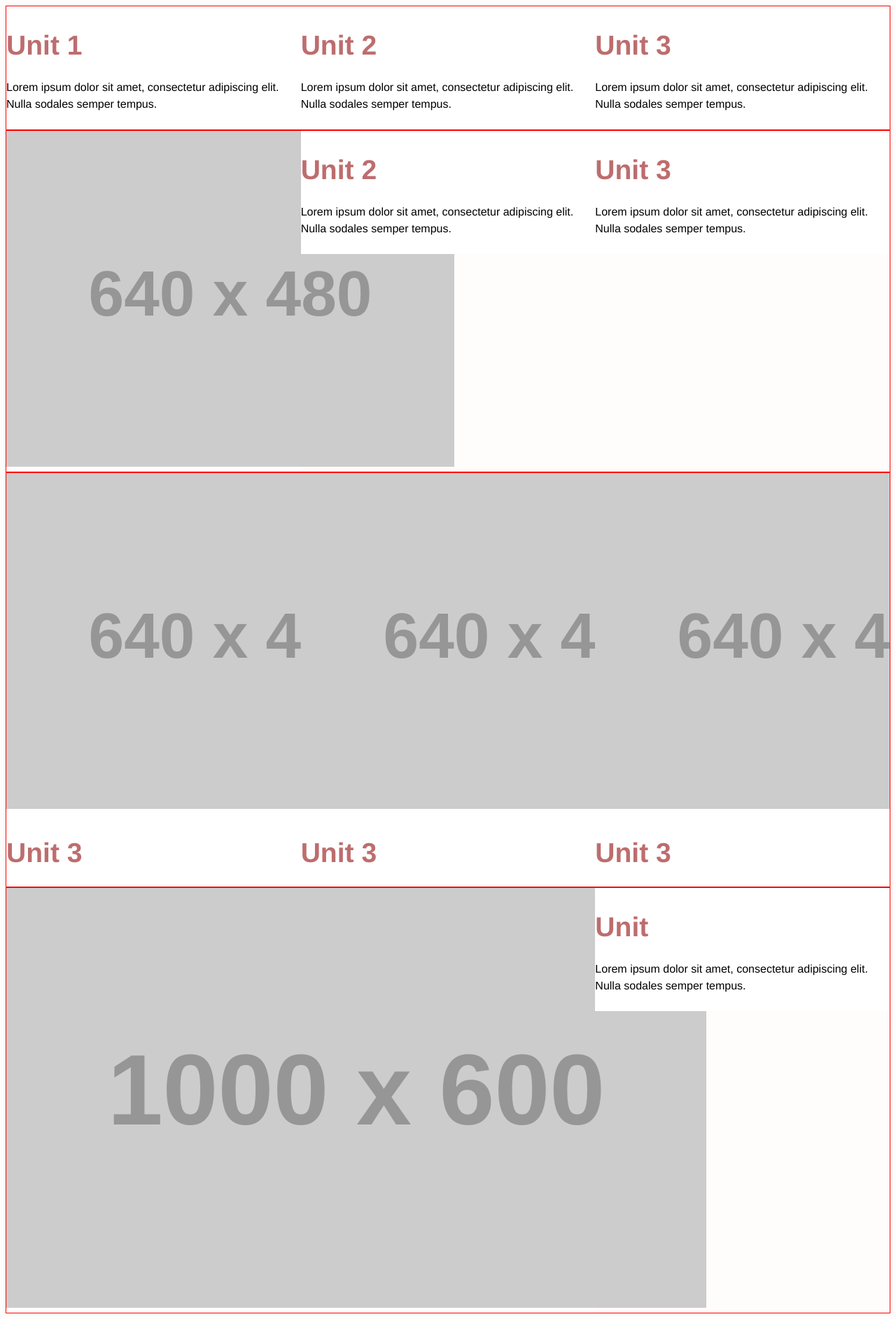
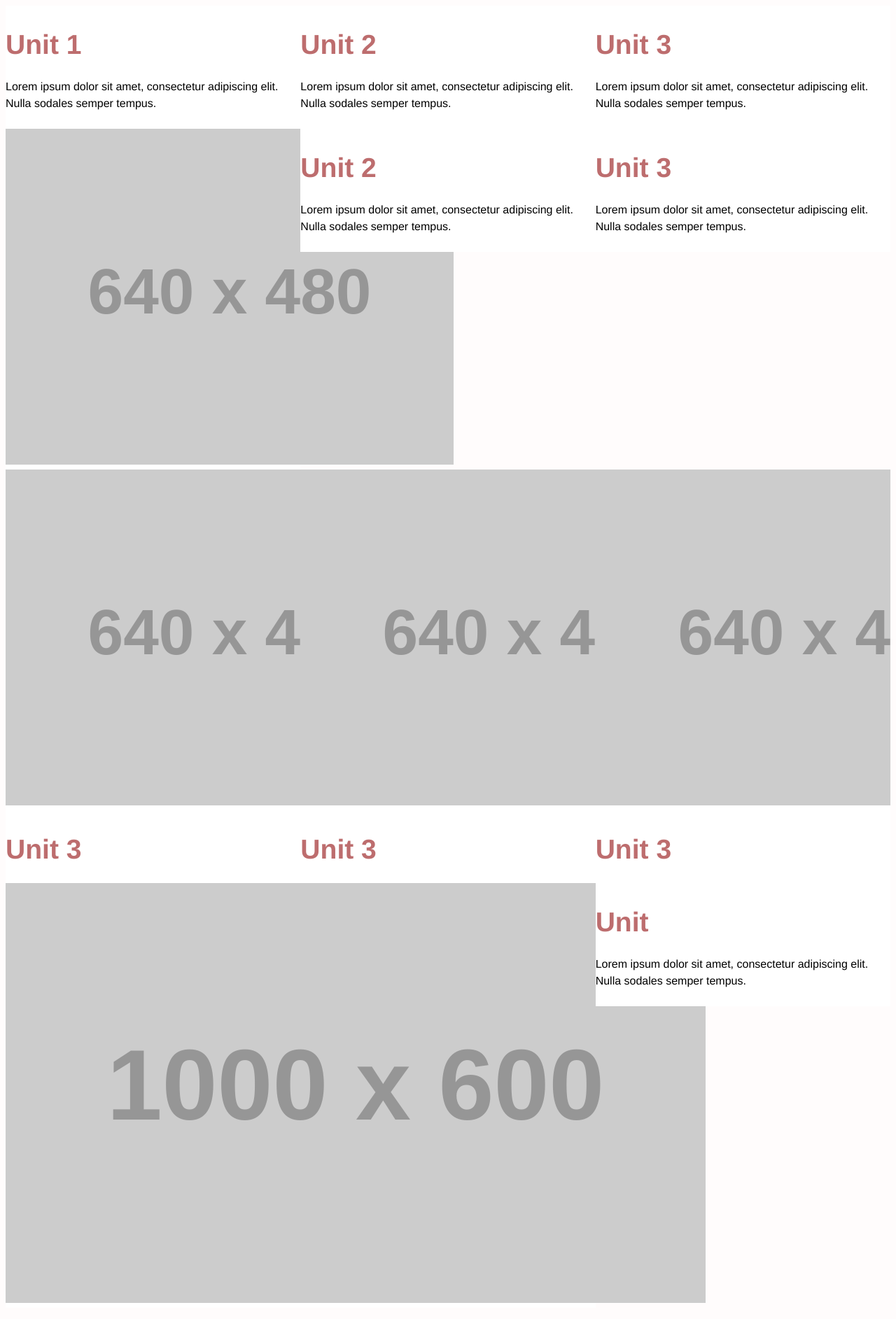
Before and after one commit to vickeymenard/ecommerce-website, a Jekyll site: the page styleguide/grid.html, which Jekyll copies as it is, in a window 1280 px wide. Shown: the whole page at 70% size. Built offline with Jekyll 4.4.1, drawn with Linux system fonts in a browser that asks for light colours; some web fonts are replaced; Markdown is read by kramdown in place of the engine named in the settings.

Commit message:
Took off red border on grid

```diff
--- a/css/grid.css
+++ b/css/grid.css
@@ -1,5 +1,4 @@
 .grid{
-	border: 1px solid red;
 	overflow: hidden;
 }
 
```
